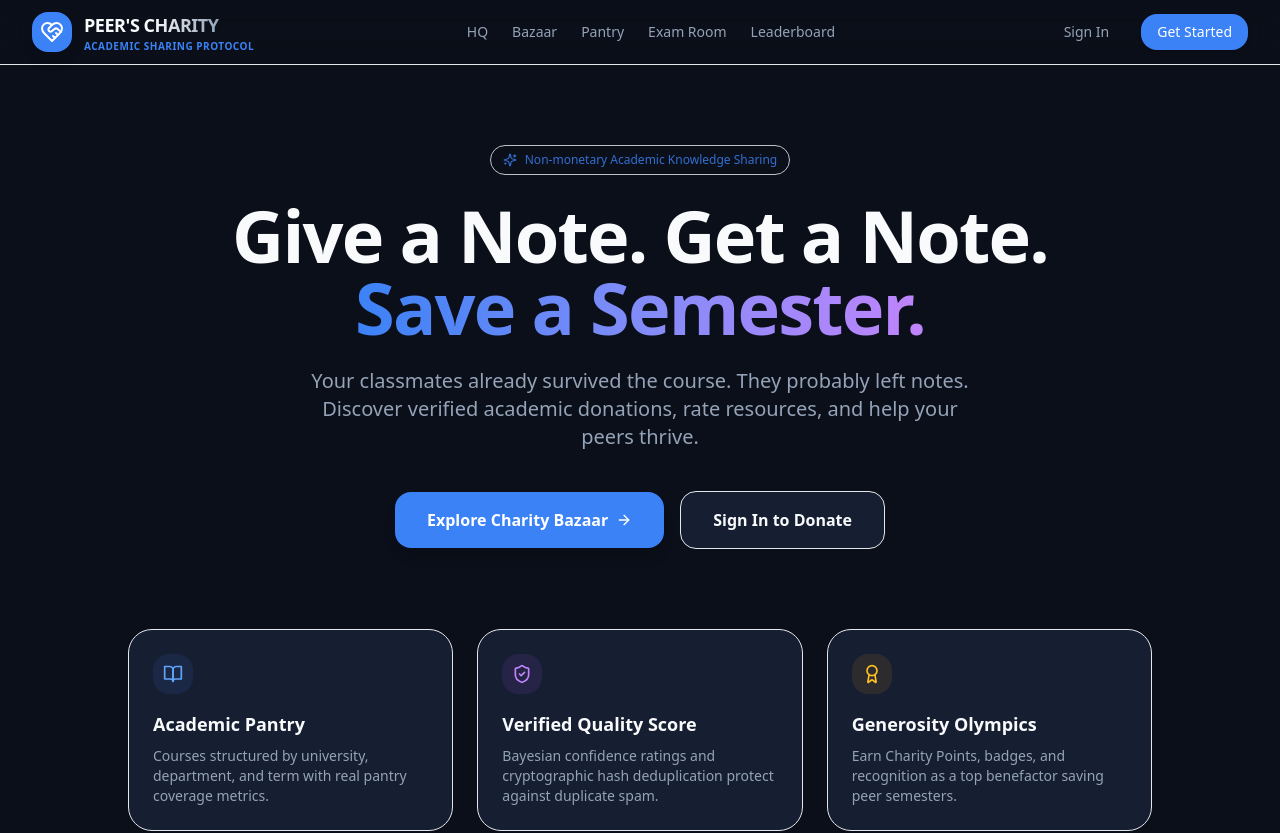
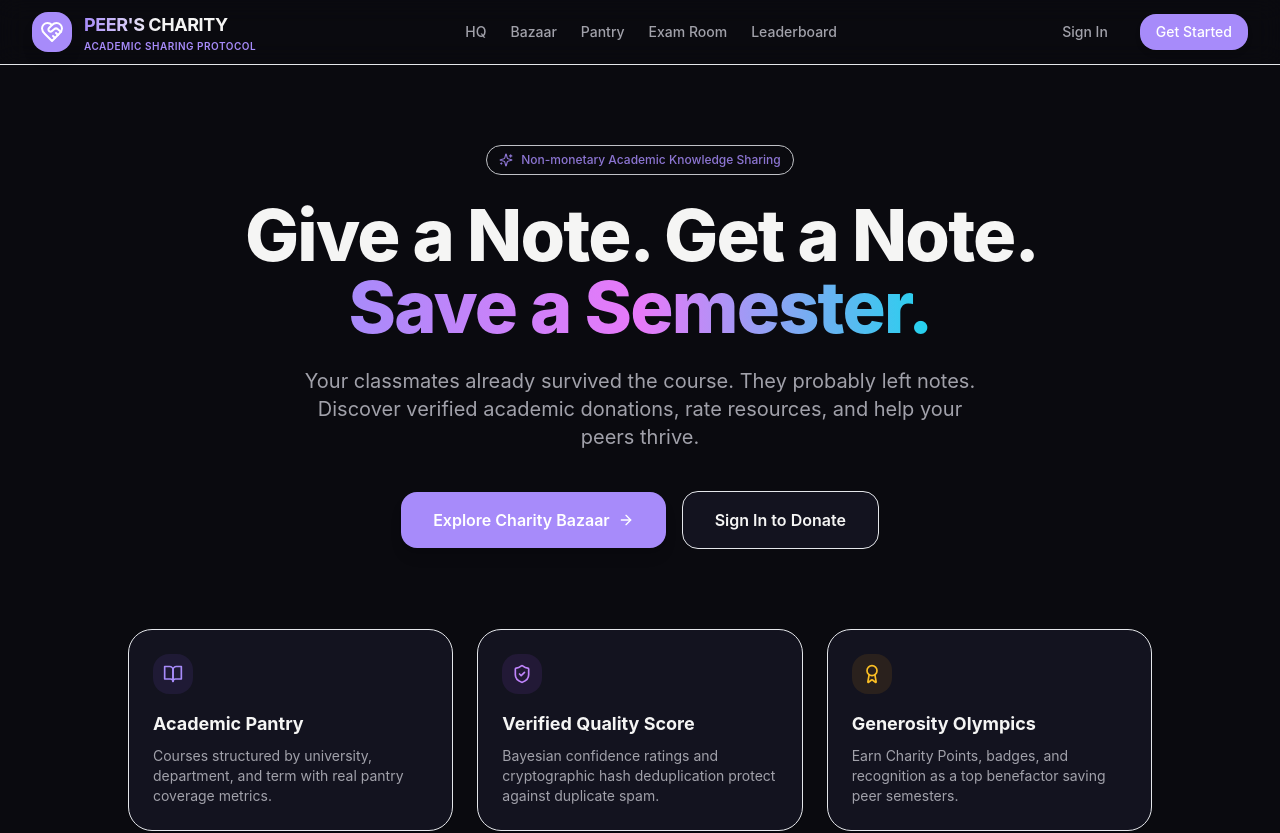
Before and after one commit to asnayem1122/Peers_Charity, a Next.js app in the folder apps/web/: page /Peers_Charity/ in a window 1280 px wide. Shown: the top 833 px of the page. Built offline with nearby package versions, Linux system fonts and the light colour scheme.

Commit message:
Modern violet/purple color rebrand with warm stone light mode

```diff
--- a/apps/web/app/(dashboard)/hq/page.tsx
+++ b/apps/web/app/(dashboard)/hq/page.tsx
@@ -42,7 +42,7 @@ export default function CharityHQPage() {
         <div className="p-5 rounded-2xl bg-card border border-border/60 shadow-sm relative overflow-hidden group hover:border-accent/50 transition-all">
           <div className="flex items-center justify-between text-muted-foreground mb-3">
             <span className="text-xs font-semibold uppercase tracking-wider">Donations Shared</span>
-            <div className="w-8 h-8 rounded-xl bg-blue-500/10 text-blue-400 flex items-center justify-center">
+            <div className="w-8 h-8 rounded-xl bg-violet-500/10 text-violet-400 flex items-center justify-center">
               <FileText className="w-4 h-4" />
             </div>
           </div>
--- a/apps/web/app/globals.css
+++ b/apps/web/app/globals.css
@@ -3,64 +3,84 @@
 @tailwind utilities;
 
 @layer base {
-  /* Light Mode (default) */
+  /* Light Mode — Warm, clean, modern */
   :root {
-    --background: #f8fafc;
-    --foreground: #0f172a;
+    --background: #faf9f7;
+    --foreground: #1c1917;
     --card: #ffffff;
-    --card-hover: #f1f5f9;
-    --border: #e2e8f0;
-    --accent: #3b82f6;
+    --card-hover: #f5f0eb;
+    --border: #e7e0d8;
+    --accent: #8b5cf6;
+    --accent-secondary: #06b6d4;
     --accent-foreground: #ffffff;
-    --muted: #f1f5f9;
-    --muted-foreground: #64748b;
-    --success: #22c55e;
+    --muted: #f5f0eb;
+    --muted-foreground: #78716c;
+    --success: #10b981;
   }
 
-  /* Dark Mode */
+  /* Dark Mode — Rich purple-tinted deep backgrounds */
   .dark {
-    --background: #0b0f19;
-    --foreground: #f8fafc;
-    --card: #161e31;
-    --card-hover: #1e2942;
-    --border: #2a364f;
-    --accent: #3b82f6;
+    --background: #0a0a0f;
+    --foreground: #f5f5f4;
+    --card: #13131f;
+    --card-hover: #1c1c2e;
+    --border: #2a2a3d;
+    --accent: #a78bfa;
+    --accent-secondary: #22d3ee;
     --accent-foreground: #ffffff;
-    --muted: #101726;
-    --muted-foreground: #94a3b8;
-    --success: #22c55e;
+    --muted: #0e0e18;
+    --muted-foreground: #a1a1aa;
+    --success: #34d399;
   }
 }
 
 body {
   color: var(--foreground);
   background: var(--background);
-  font-family: system-ui, -apple-system, BlinkMacSystemFont, 'Segoe UI', Roboto, Oxygen, Ubuntu, Cantarell, 'Open Sans', 'Helvetica Neue', sans-serif;
+  font-family: 'Inter', system-ui, -apple-system, BlinkMacSystemFont, 'Segoe UI', Roboto, Oxygen, Ubuntu, Cantarell, 'Open Sans', 'Helvetica Neue', sans-serif;
   transition: background-color 0.3s ease, color 0.3s ease;
 }
 
 /* Dark mode input styling */
 .dark input, .dark select, .dark textarea {
-  color: #ffffff !important;
+  color: #f5f5f4 !important;
 }
 
 /* Light mode input styling */
 input, select, textarea {
-  color: #0f172a !important;
+  color: #1c1917 !important;
 }
 
 .dark input:-webkit-autofill,
 .dark input:-webkit-autofill:hover,
 .dark input:-webkit-autofill:focus {
-  -webkit-text-fill-color: #ffffff !important;
-  -webkit-box-shadow: 0 0 0px 1000px #0f172a inset !important;
+  -webkit-text-fill-color: #f5f5f4 !important;
+  -webkit-box-shadow: 0 0 0px 1000px #13131f inset !important;
   transition: background-color 5000s ease-in-out 0s;
 }
 
 input:-webkit-autofill,
 input:-webkit-autofill:hover,
 input:-webkit-autofill:focus {
-  -webkit-text-fill-color: #0f172a !important;
-  -webkit-box-shadow: 0 0 0px 1000px #f8fafc inset !important;
+  -webkit-text-fill-color: #1c1917 !important;
+  -webkit-box-shadow: 0 0 0px 1000px #faf9f7 inset !important;
   transition: background-color 5000s ease-in-out 0s;
 }
+
+/* Modern scrollbar */
+::-webkit-scrollbar {
+  width: 6px;
+}
+
+::-webkit-scrollbar-track {
+  background: var(--background);
+}
+
+::-webkit-scrollbar-thumb {
+  background: var(--border);
+  border-radius: 999px;
+}
+
+::-webkit-scrollbar-thumb:hover {
+  background: var(--muted-foreground);
+}
--- a/apps/web/app/page.tsx
+++ b/apps/web/app/page.tsx
@@ -12,7 +12,7 @@ export default function LandingPage() {
               <HeartHandshake className="w-6 h-6" />
             </div>
             <div>
-              <span className="font-bold text-lg tracking-tight bg-gradient-to-r from-foreground via-foreground to-muted-foreground bg-clip-text text-transparent">
+              <span className="font-bold text-lg tracking-tight bg-gradient-to-r from-violet-400 via-foreground to-foreground bg-clip-text text-transparent">
                 PEER'S CHARITY
               </span>
               <span className="block text-[10px] text-accent font-semibold tracking-wider uppercase">
@@ -59,7 +59,7 @@ export default function LandingPage() {
 
         <h1 className="text-4xl sm:text-6xl lg:text-7xl font-extrabold tracking-tight max-w-4xl leading-[1.15]">
           Give a Note. Get a Note.{' '}
-          <span className="bg-gradient-to-r from-accent via-indigo-400 to-purple-400 bg-clip-text text-transparent">
+          <span className="bg-gradient-to-r from-violet-400 via-fuchsia-400 to-cyan-400 bg-clip-text text-transparent">
             Save a Semester.
           </span>
         </h1>
@@ -88,7 +88,7 @@ export default function LandingPage() {
         {/* Value Props Cards Grid */}
         <div className="mt-20 grid grid-cols-1 sm:grid-cols-3 gap-6 max-w-5xl text-left">
           <Link href="/pantry" className="p-6 rounded-2xl bg-card border border-border/60 shadow-sm hover:border-accent/40 transition-all group">
-            <div className="w-10 h-10 rounded-xl bg-blue-500/10 text-blue-400 flex items-center justify-center mb-4">
+            <div className="w-10 h-10 rounded-xl bg-violet-500/10 text-violet-400 flex items-center justify-center mb-4">
               <BookOpen className="w-5 h-5" />
             </div>
             <h3 className="text-lg font-bold mb-2 group-hover:text-accent transition-colors">Academic Pantry</h3>
```
